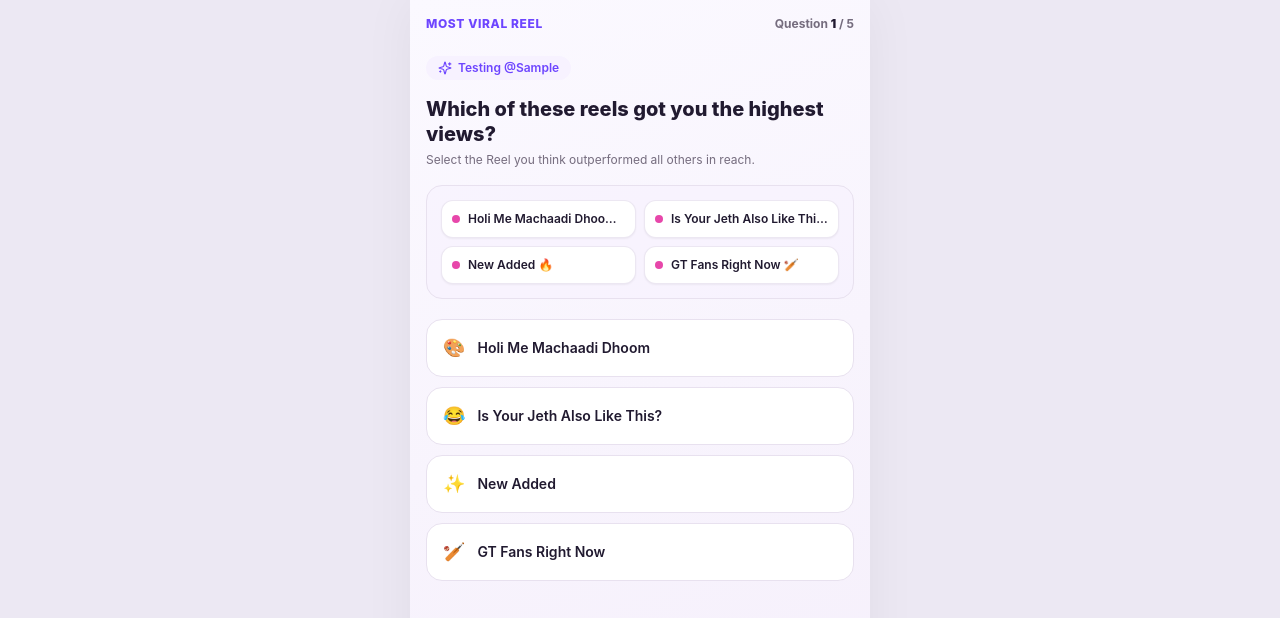
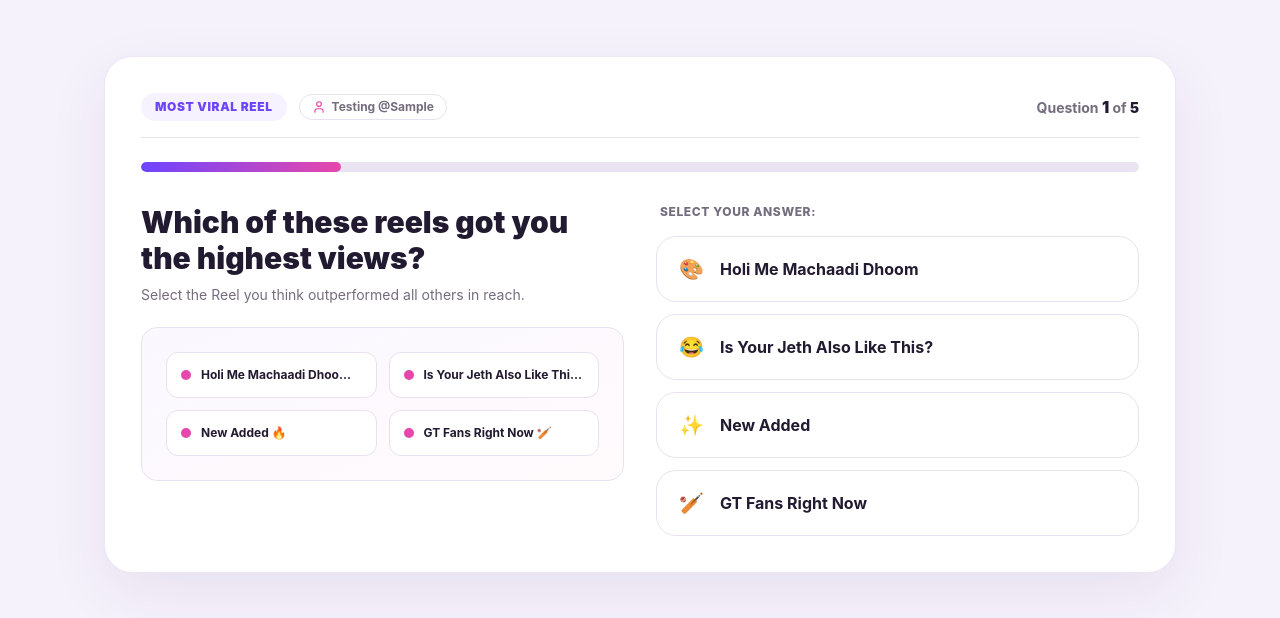
Before and after one commit to elishmasocialtweebs/tweebsstars-quiz, a Next.js app: page / in a window 1280 px wide. Both pictures are taken after typing "Sample" into the empty fields and a click on the button "Start TweebStars Quiz". Shown: the top 618 px of the page. Built offline with nearby package versions, Linux system fonts and the light colour scheme; no server answers.

Commit message:
feat: convert layout to laptop/desktop design and remove crystal ball avatar

```diff
--- a/src/app/globals.css
+++ b/src/app/globals.css
@@ -18,7 +18,7 @@
 
 body {
   margin: 0;
-  background-color: #ece8f3;
+  background-color: #f6f2fc;
   font-family: 'Inter', system-ui, -apple-system, sans-serif;
   color: var(--ink);
   -webkit-font-smoothing: antialiased;
@@ -26,12 +26,10 @@ body {
 
 .app-container {
   width: 100%;
-  max-width: 460px;
+  max-width: 1120px;
   min-height: 100vh;
   margin: 0 auto;
-  background: linear-gradient(160deg, #fbf9ff 0%, #f5effb 100%);
-  padding: 16px;
-  box-shadow: 0 0 50px rgba(0, 0, 0, 0.05);
+  padding: 32px 24px;
 }
 
 .brand-gradient-text {
@@ -43,39 +41,49 @@ body {
 .brand-button {
   background: linear-gradient(90deg, var(--purple), var(--pink));
   color: white;
-  transition: transform 0.2s ease, opacity 0.2s ease;
+  transition: transform 0.2s ease, opacity 0.2s ease, box-shadow 0.2s ease;
 }
 
 .brand-button:hover {
-  opacity: 0.95;
-  transform: translateY(-1px);
+  opacity: 0.96;
+  transform: translateY(-2px);
+  box-shadow: 0 10px 25px rgba(109, 69, 255, 0.3);
 }
 
 .brand-button:active {
   transform: translateY(0);
 }
 
+.desktop-card {
+  background: #ffffff;
+  border-radius: 28px;
+  padding: 36px;
+  box-shadow: 0 20px 60px rgba(48, 27, 78, 0.08);
+  border: 1px solid rgba(232, 225, 239, 0.8);
+}
+
 .option-card {
   display: flex;
   align-items: center;
-  gap: 12px;
-  padding: 14px 16px;
-  border-radius: 16px;
-  border: 1px solid var(--line);
+  gap: 16px;
+  padding: 18px 22px;
+  border-radius: 20px;
+  border: 1.5px solid var(--line);
   background-color: #ffffff;
   cursor: pointer;
-  transition: all 0.2s ease;
+  transition: all 0.2s cubic-bezier(0.16, 1, 0.3, 1);
 }
 
 .option-card:hover {
   border-color: var(--purple);
   background-color: #faf7ff;
+  transform: translateX(3px);
 }
 
 .option-card.selected {
   border-color: var(--purple);
   background-color: #f3ecff;
-  box-shadow: 0 0 0 2px rgba(109, 69, 255, 0.2);
+  box-shadow: 0 0 0 3px rgba(109, 69, 255, 0.2);
 }
 
 .option-card.correct {
@@ -92,18 +100,32 @@ body {
 
 .feedback-good {
   background-color: var(--greenbg);
-  border: 1px solid #bce6c8;
+  border: 1.5px solid #bce6c8;
   color: #1a5730;
 }
 
 .feedback-bad {
   background-color: var(--redbg);
-  border: 1px solid #f6c8da;
+  border: 1.5px solid #f6c8da;
   color: #6b1d49;
 }
 
 .feedback-neutral {
   background-color: #f6f2fd;
-  border: 1px solid #e1d5f5;
+  border: 1.5px solid #e1d5f5;
   color: #483173;
 }
+
+.progress-bar-track {
+  height: 10px;
+  border-radius: 20px;
+  background: #eae4f2;
+  overflow: hidden;
+}
+
+.progress-bar-fill {
+  height: 100%;
+  background: linear-gradient(90deg, var(--purple), var(--pink));
+  transition: width 0.4s ease;
+  border-radius: 20px;
+}
--- a/src/components/QuizScreen.tsx
+++ b/src/components/QuizScreen.tsx
@@ -2,7 +2,7 @@
 
 import React from 'react';
 import { motion, AnimatePresence } from 'framer-motion';
-import { CheckCircle2, XCircle, ArrowRight, Sparkles, BarChart2, Info } from 'lucide-react';
+import { CheckCircle2, XCircle, ArrowRight, BarChart2, Info, User } from 'lucide-react';
 import { useQuizStore } from '@/store/useQuizStore';
 import { QUIZ_QUESTIONS } from '@/data/questions';
 
@@ -35,70 +35,79 @@ export default function QuizScreen() {
       animate={{ opacity: 1, x: 0 }}
       exit={{ opacity: 0, x: -20 }}
       transition={{ duration: 0.3 }}
-      className="flex flex-col justify-between min-h-[calc(100vh-32px)]"
+      className="w-full py-6"
     >
-      <div className="card space-y-4">
-        {/* Top Header & Progress Bar */}
-        <div>
-          <div className="flex justify-between items-center text-xs text-muted font-bold mb-2">
-            <span className="text-purple uppercase tracking-wider font-extrabold">
+      <div className="desktop-card space-y-6">
+        {/* Top Header Bar */}
+        <div className="flex flex-col md:flex-row justify-between items-start md:items-center gap-4 pb-4 border-b border-purple-line">
+          <div className="flex items-center gap-3">
+            <span className="px-3.5 py-1.5 rounded-full bg-purple-soft text-purple text-xs font-black uppercase tracking-wider">
               {q.tag}
             </span>
-            <span>
-              Question <strong className="text-ink">{currentIndex + 1}</strong> / {total}
-            </span>
+            <div className="flex items-center gap-1.5 text-xs font-bold text-muted bg-white border border-purple-line px-3 py-1 rounded-full">
+              <User className="w-3.5 h-3.5 text-pink" />
+              <span>Testing {handle || '@creator'}</span>
+            </div>
           </div>
 
-          <div className="progress">
+          <div className="text-sm font-bold text-muted">
+            Question <strong className="text-ink text-base">{currentIndex + 1}</strong> of <strong className="text-ink">{total}</strong>
+          </div>
+        </div>
+
+        {/* Progress Bar */}
+        <div className="progress-bar-track">
           <div
-              className="fill"
+            className="progress-bar-fill"
             style={{ width: `${progressPct}%` }}
           />
         </div>
-        </div>
 
-        {/* Handle Pill */}
-        <div className="inline-flex items-center gap-1.5 px-3 py-1 rounded-full bg-purple-soft text-purple text-xs font-semibold">
-          <Sparkles className="w-3.5 h-3.5" />
-          <span>Testing {handle || '@creator'}</span>
-        </div>
-
-        {/* Question Title & Description */}
+        {/* Laptop 2-Column Content Grid */}
+        <div className="grid grid-cols-1 lg:grid-cols-12 gap-8 pt-2">
+          {/* Left Side: Question Title & Visual Display */}
+          <div className="lg:col-span-6 space-y-5">
             <div>
-          <h2 className="text-xl font-extrabold text-ink leading-tight">
+              <h2 className="text-2xl md:text-3xl font-black text-ink leading-tight">
                 {q.title}
               </h2>
-          <p className="text-xs text-muted leading-normal mt-1">
+              <p className="text-sm text-muted leading-relaxed mt-2">
                 {q.question}
               </p>
             </div>
 
-        {/* Visual Element Box */}
-        <div className="bg-purple-soft/50 border border-purple-line rounded-2xl p-3.5 text-center">
+            {/* Visual Box */}
+            <div className="bg-gradient-to-br from-purple-soft/60 to-pink-soft/30 border border-purple-line rounded-2xl p-6 text-center shadow-xs">
               {q.visualType === 'reels' && Array.isArray(q.visual) ? (
-            <div className="grid grid-cols-2 gap-2 text-left">
+                <div className="grid grid-cols-1 sm:grid-cols-2 gap-3 text-left">
                   {q.visual.map((reelTitle, idx) => (
                     <div
                       key={idx}
-                  className="bg-white p-2.5 rounded-xl border border-purple-line/80 text-xs font-semibold text-ink flex items-center gap-2 shadow-sm"
+                      className="bg-white p-3.5 rounded-xl border border-purple-line text-xs font-bold text-ink flex items-center gap-2.5 shadow-xs"
                     >
-                  <span className="w-2 h-2 rounded-full bg-pink shrink-0" />
+                      <span className="w-2.5 h-2.5 rounded-full bg-pink shrink-0" />
                       <span className="truncate">{reelTitle}</span>
                     </div>
                   ))}
                 </div>
               ) : q.visualType === 'chart' ? (
-            <div className="flex items-center justify-center gap-3 py-3 text-2xl font-black text-purple">
-              <BarChart2 className="w-8 h-8 text-pink" />
+                <div className="flex items-center justify-center gap-4 py-6 text-3xl font-black text-purple">
+                  <BarChart2 className="w-10 h-10 text-pink" />
                   <span>{q.visual}</span>
                 </div>
               ) : (
-            <div className="text-3xl py-1">{q.visual}</div>
+                <div className="text-5xl py-4">{q.visual}</div>
               )}
             </div>
+          </div>
 
-        {/* Options List */}
-        <div className="space-y-2.5 pt-1">
+          {/* Right Side: Choices & Feedback */}
+          <div className="lg:col-span-6 space-y-4">
+            <h3 className="text-xs font-extrabold uppercase tracking-wider text-muted ml-1">
+              Select Your Answer:
+            </h3>
+
+            <div className="space-y-3">
               {q.options.map((option) => {
                 const isSelected = selectedOption === option.id;
                 const isCorrectOption = option.id === q.answer;
@@ -119,17 +128,17 @@ export default function QuizScreen() {
                     key={option.id}
                     disabled={isAnswered}
                     onClick={() => handleChoose(option.id)}
-                className={`${cardClass} w-full text-left font-semibold text-sm transition-all`}
+                    className={`${cardClass} w-full text-left font-bold text-base transition-all`}
                   >
-                <span className="text-lg">{option.emoji}</span>
+                    <span className="text-xl">{option.emoji}</span>
                     <span className="flex-1 text-ink">{option.label}</span>
 
                     {isAnswered && isSelected && (
                       <span>
                         {isUserCorrect ? (
-                      <CheckCircle2 className="w-5 h-5 text-greenline" />
+                          <CheckCircle2 className="w-6 h-6 text-greenline" />
                         ) : (
-                      <XCircle className="w-5 h-5 text-redline" />
+                          <XCircle className="w-6 h-6 text-redline" />
                         )}
                       </span>
                     )}
@@ -138,17 +147,17 @@ export default function QuizScreen() {
               })}
             </div>
 
-        {/* Feedback Card */}
+            {/* Feedback Box */}
             <AnimatePresence>
               {isAnswered && (
                 <motion.div
                   initial={{ opacity: 0, y: 10 }}
                   animate={{ opacity: 1, y: 0 }}
                   exit={{ opacity: 0, y: 10 }}
-              className="space-y-2.5 pt-2"
+                  className="space-y-3 pt-3"
                 >
                   <div
-                className={`p-3.5 rounded-2xl text-xs leading-relaxed font-medium ${
+                    className={`p-4 rounded-2xl text-xs md:text-sm leading-relaxed font-medium ${
                       q.scored
                         ? isUserCorrect
                           ? 'feedback-good'
@@ -159,45 +168,44 @@ export default function QuizScreen() {
                     {q.scored ? (
                       isUserCorrect ? (
                         <div>
-                      <p className="font-extrabold text-sm mb-1">🎉 You got it right!</p>
+                          <p className="font-extrabold text-base mb-1">🎉 Correct Answer!</p>
                           <p>{q.explanation}</p>
                         </div>
                       ) : (
                         <div>
-                      <p className="font-extrabold text-sm mb-1">👀 TweebTech Insights showed a difference:</p>
+                          <p className="font-extrabold text-base mb-1">👀 TweebTech Insights showed:</p>
                           <p>{q.explanation}</p>
                         </div>
                       )
                     ) : (
                       <div>
-                    <p className="font-extrabold text-sm mb-1">🧠 Interesting choice!</p>
+                        <p className="font-extrabold text-base mb-1">🧠 Insightful Guess!</p>
                         <p>{q.explanation}</p>
                       </div>
                     )}
                   </div>
 
                   {q.note && (
-                <div className="flex items-start gap-2 p-3 rounded-xl bg-purple-soft text-[11px] text-muted">
+                    <div className="flex items-start gap-2.5 p-3.5 rounded-xl bg-purple-soft text-xs text-muted">
                       <Info className="w-4 h-4 text-purple shrink-0 mt-0.5" />
                       <p>{q.note}</p>
                     </div>
                   )}
+
+                  <motion.button
+                    initial={{ scale: 0.96, opacity: 0 }}
+                    animate={{ scale: 1, opacity: 1 }}
+                    onClick={() => nextQuestion(total)}
+                    className="brand-button w-full rounded-2xl py-4 font-black text-base flex items-center justify-center gap-2 shadow-lg shadow-purple/20 cursor-pointer mt-2"
+                  >
+                    <span>{currentIndex < total - 1 ? 'Next Question' : 'View Results'}</span>
+                    <ArrowRight className="w-5 h-5" />
+                  </motion.button>
                 </motion.div>
               )}
             </AnimatePresence>
-
-        {/* Next Question Button */}
-        {isAnswered && (
-          <motion.button
-            initial={{ scale: 0.95, opacity: 0 }}
-            animate={{ scale: 1, opacity: 1 }}
-            onClick={() => nextQuestion(total)}
-            className="brand-button w-full rounded-2xl py-4 font-extrabold text-base flex items-center justify-center gap-2 shadow-lg shadow-purple/20 cursor-pointer mt-4"
-          >
-            <span>{currentIndex < total - 1 ? 'Next Question' : 'View Your Score'}</span>
-            <ArrowRight className="w-5 h-5" />
-          </motion.button>
-        )}
+          </div>
+        </div>
       </div>
     </motion.div>
   );
```
Also changed, not shown: src/components/ScoreScreen.tsx (+89 -73 lines), src/components/WelcomeScreen.tsx (+62 -38 lines). Lines whose indentation alone changed are shown as unchanged.
